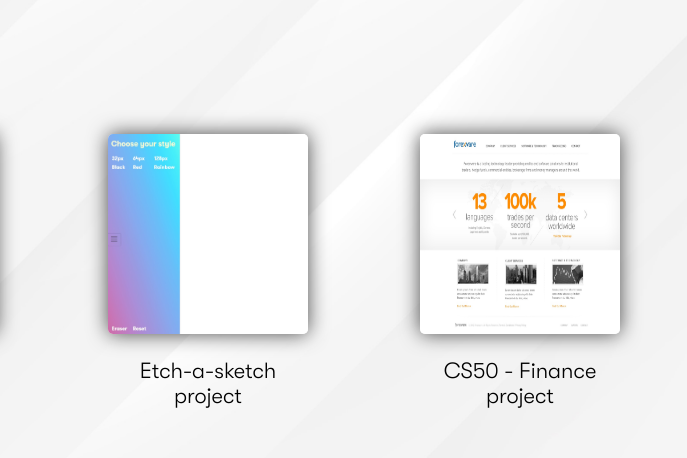
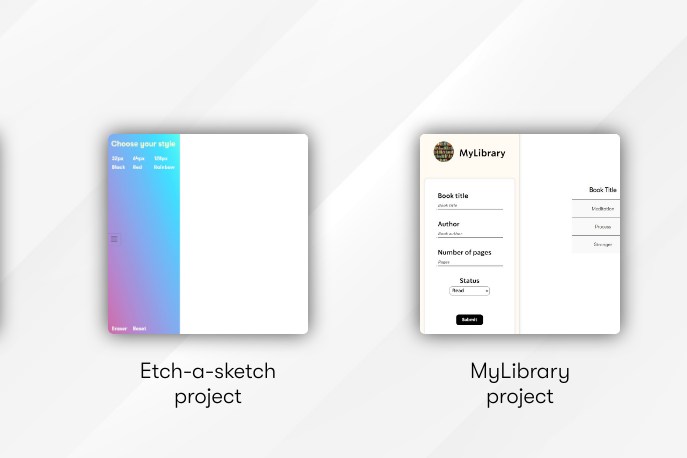
Before and after one commit to SuljkanovicAmir/my-portfolio, a website: page index.html in a window 1280 px wide. Shown: the part 1060-1518 px from the top of the page, 432-1119 px from the left. Drawn offline with nearby package versions, Linux system fonts and the light colour scheme; some packages are replaced by stand-ins of ours; a script that the page names is missing; a web font is replaced by a local one.

Commit message:
Updating project section

```diff
--- a/index.html
+++ b/index.html
@@ -67,9 +67,9 @@
                 <div class="text">Etch-a-sketch project</div>
             </div>
             <div class="project">
-                <a id ="atag" target="_blank" >
-                <img class="img" src="./styles/project-photos/finance.jpg"></a>
-                <div class="text">CS50 - Finance project</div>
+                <a id="atag" target="_blank" href="https://amirlibrary.netlify.app/" >
+                <img class="img" src="./styles/project-photos/myLibrary.jpg"></a>
+                <div class="text">MyLibrary <br> project</div>
             </div>
         </div>
     </div>
--- a/styles/style.css
+++ b/styles/style.css
@@ -48,6 +48,9 @@ body {
     margin: 0;
     background-image: url("./whitebackground.jpg");
     background-size: cover;
+}
+.header {
+  box-shadow: 0 1px 3px rgb(0 0 0 / 10%), 0 2px 2px rgb(0 0 0 / 6%), 0 0 2px rgb(0 0 0 / 7%);
 }
 
 .containerNav {
@@ -529,7 +532,7 @@ textarea.input100 {
 }
 
 .myproject:hover {
-  transform: scale(1.5);
+  transform: scale(1.3);
 }
 
 .socials a:focus,
```
Also changed, not shown: styles/project-photos/myLibrary.jpg (added).
